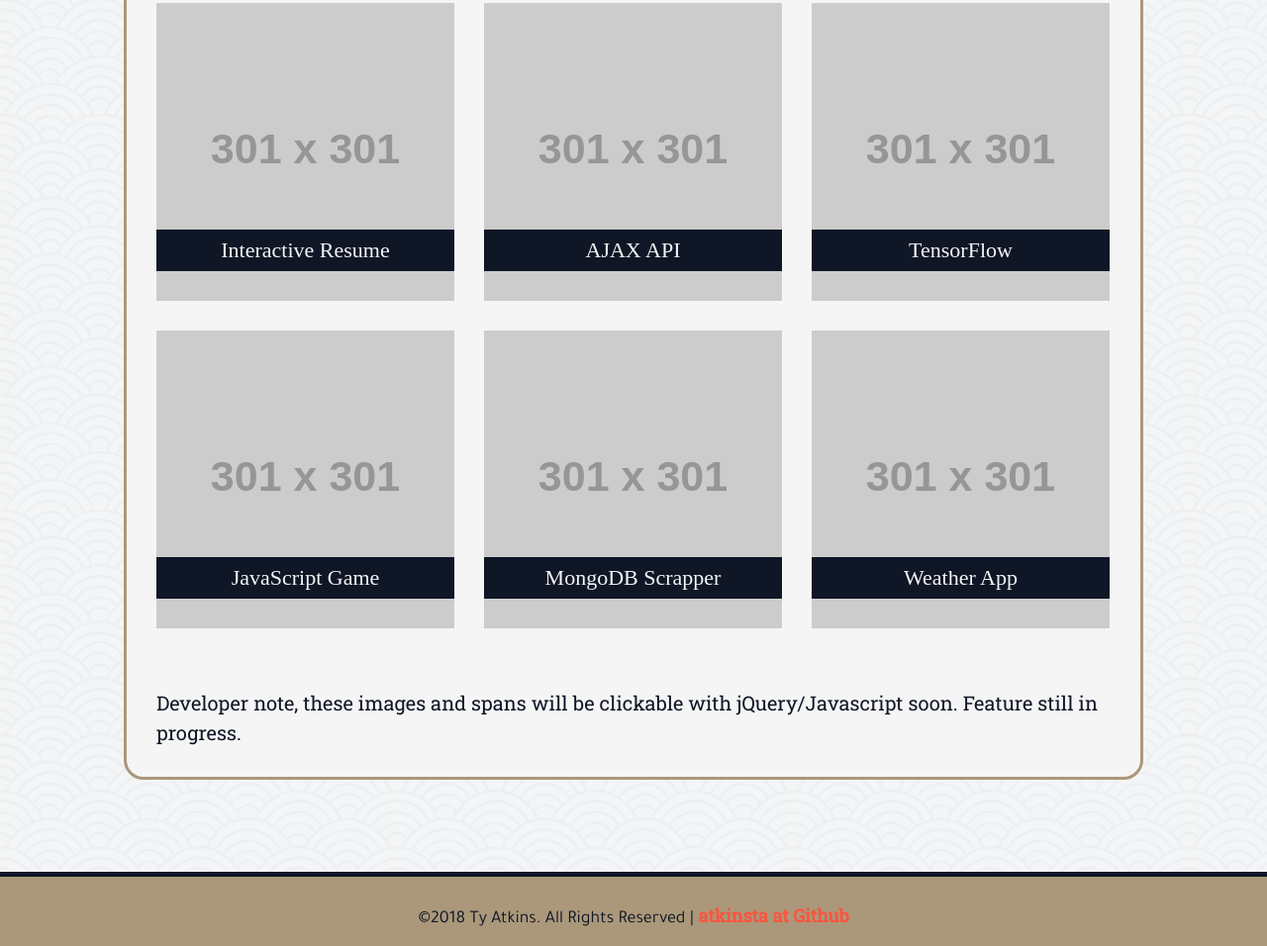
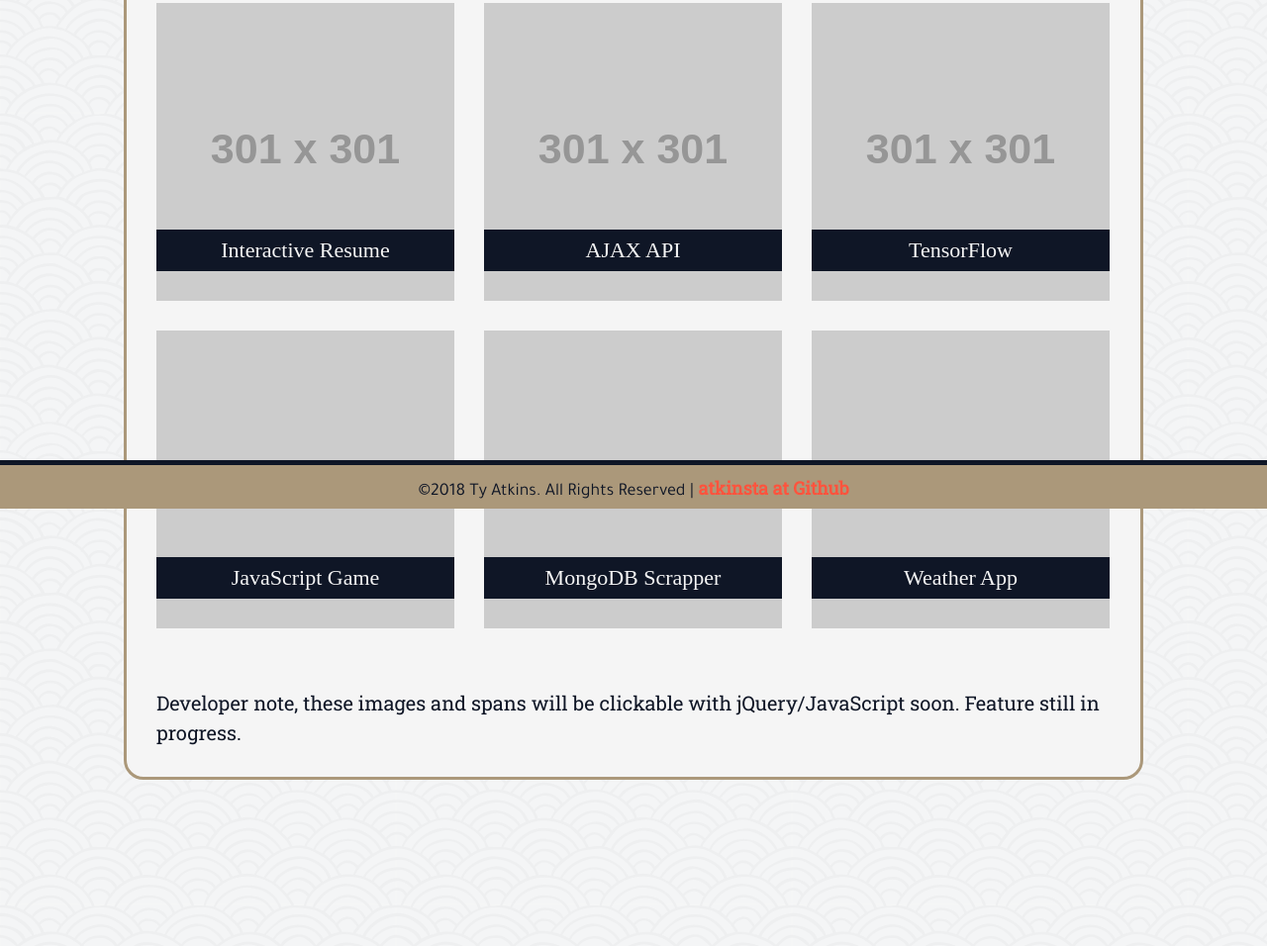
Before and after one commit to atkinsta/Basic-Portfolio, a plain HTML site: page portfolio.html in a window 1280 px wide. Shown: the part 286-1242 px from the top of the page at 99% size. Drawn offline with Linux system fonts and the light colour scheme; placeholder pictures from the web are drawn by us.

Commit message:
final edits

```diff
--- a/assets/css/style.css
+++ b/assets/css/style.css
@@ -180,15 +180,16 @@ a {
 
 #footer-wrapper {
     background-color: #AB987A;
-    position: absolute;
+    position: fixed;
     bottom: 0;
     width: 100%;
     margin-top: 30px;
     border-top: 5px solid #0F1626;
+    z-index: 2;
 }
 
 footer {
-    height: 40px;
+    height: 30px;
     background-color: #AB987A;
     width: 1024px;
     margin: 0 auto;
@@ -197,6 +198,6 @@ footer {
     font-weight: 500;
     color: #0F1626;
     text-align: center;
-    padding-top: 30px;
+    padding-top: 14px;
     /* position: relative; I don't think this is nessesary  */
 }
--- a/portfolio.html
+++ b/portfolio.html
@@ -74,7 +74,7 @@
             </div>
         </div>
 
-        <p>Developer note, these images and spans will be clickable with jQuery/Javascript soon. Feature still in progress.</p>
+        <p>Developer note, these images and spans will be clickable with jQuery/JavaScript soon. Feature still in progress.</p>
 
     </section>
 
```
